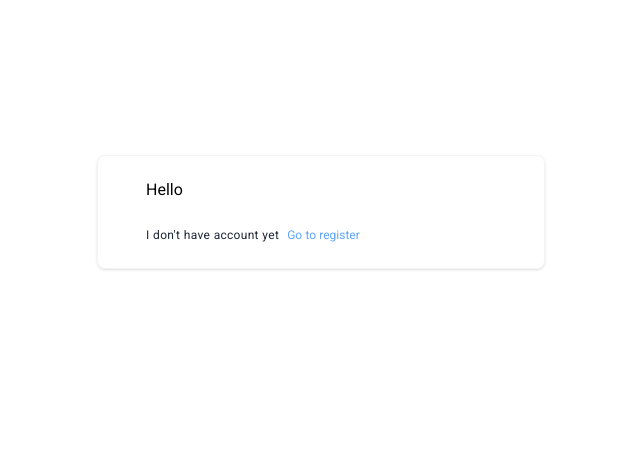
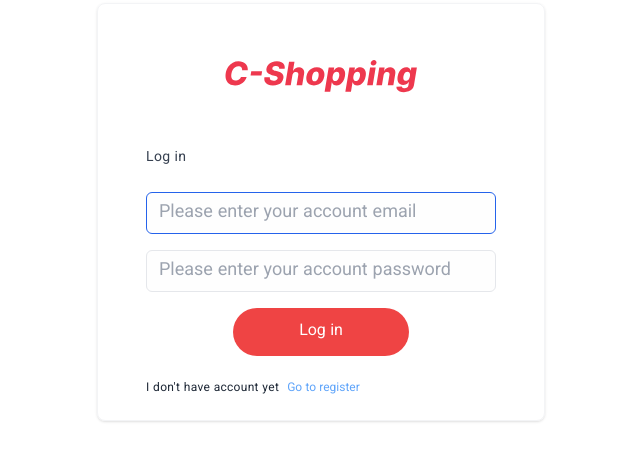
Before and after one commit to DawnGate/relearn, a Next.js app in the folder mini-app/ecommerce-frontend/: page /login in a window 1280 px wide. Shown: the part 188-648 px from the top of the page, without its empty margins (319-959 px from the left). Built offline with nearby package versions, Linux system fonts and the light colour scheme.

Commit message:
feat: miniapp ef update form input with react hook form plus yup

```diff
--- a/mini-app/ecommerce-frontend/app/(main)/(empty-layout)/login/page.tsx
+++ b/mini-app/ecommerce-frontend/app/(main)/(empty-layout)/login/page.tsx
@@ -1,13 +1,24 @@
+'use client'
+
+import { LoginForm, Logo } from '@/components'
+
 import Link from 'next/link'
 
 const LoginPage = () => {
+	const onSubmit = (e: any) => {
+		console.log(e)
+	}
 	return (
 		<>
 			<main className='grid min-h-screen items-center'>
 				<section className='container max-w-md space-y-6 px-12 py-6 lg:rounded-lg lg:border lg:border-gray-100 lg:shadow'>
 					<Link href='/' passHref>
-						<div>Hello</div>
+						<Logo className='mx-auto h-24 w-48' />
 					</Link>
+					<h1>
+						<p>Log in</p>
+					</h1>
+					<LoginForm isLoading={false} onSubmit={onSubmit} />
 					<div className='text-xs'>
 						<p className='mr-2 inline text-xs text-gray-800'>I don&apos;t have account yet</p>
 						<Link href='/register' className='text-xs text-blue-400'>
--- /dev/null
+++ b/mini-app/ecommerce-frontend/components/common/Button.tsx
@@ -0,0 +1,32 @@
+import { ButtonHTMLAttributes } from 'react'
+
+import { Loading } from '@/components'
+
+type ButtonProps = ButtonHTMLAttributes<HTMLButtonElement> & {
+	isLoading?: boolean
+	isRounded?: boolean
+}
+
+export const Button = (props: ButtonProps) => {
+	const {
+		type = 'button',
+		isLoading = false,
+		isRounded = false,
+		className = '',
+		disabled,
+		children,
+		...resProps
+	} = props
+
+	const buttonClassName = `button ${isRounded ? 'rounded-3xl' : ''} ${className}`
+
+	return (
+		<button type={type} disabled={isLoading || disabled} className={buttonClassName} {...resProps}>
+			{isLoading ? <Loading /> : children}
+		</button>
+	)
+}
+
+export const LoginButton = (props: ButtonProps) => {
+	return <Button type='submit' className='mx-auto w-44' isRounded {...props} />
+}
--- /dev/null
+++ b/mini-app/ecommerce-frontend/components/common/DisplayError.tsx
@@ -0,0 +1,31 @@
+'use client'
+
+import { Transition } from '@headlessui/react'
+import { Icons } from '@/components'
+
+import { FieldError } from 'react-hook-form'
+
+interface Props {
+	errors?: FieldError
+}
+
+export const DisplayError = ({ errors }: Props) => {
+	return (
+		<div>
+			<Transition
+				show={!!errors}
+				enter='transition-opacity duration-150'
+				enterFrom='opacity-0'
+				enterTo='opacity-100'
+				leave='transition-opacity duration-10'
+				leaveFrom='opacity-100'
+				leaveTo='opacity-0'
+			>
+				<div className='mt-1.5 inline-flex min-h-[20px] min-w-max gap-x-1 text-sm'>
+					<Icons.Exclamation className='text-red-600' />
+					<span className='text-red-600'>{errors?.message}</span>
+				</div>
+			</Transition>
+		</div>
+	)
+}
--- /dev/null
+++ b/mini-app/ecommerce-frontend/components/common/Icons.tsx
@@ -0,0 +1,103 @@
+import {
+	BsEyeSlash,
+	BsEye,
+	BsCart2,
+	BsShieldExclamation,
+	BsQuestionSquare,
+	BsClockHistory,
+	BsSignpost,
+	BsSortDown,
+	BsShieldCheck,
+	BsFillXCircleFill,
+} from 'react-icons/bs'
+import { FiLogIn, FiLogOut, FiEdit, FiPlus, FiMinus } from 'react-icons/fi'
+import { VscThreeBars, VscLocation } from 'react-icons/vsc'
+import { HiOutlineUser, HiOutlineUsers } from 'react-icons/hi'
+import { IoSearch, IoImagesOutline } from 'react-icons/io5'
+import { BiAbacus, BiCategory } from 'react-icons/bi'
+import { TfiLayoutSlider } from 'react-icons/tfi'
+
+import {
+	RiArrowDownSFill,
+	RiArrowDropLeftLine,
+	RiArrowDropDownLine,
+	RiArrowDropUpLine,
+	RiArrowDropRightLine,
+	RiArrowRightLine,
+	RiHandbagLine,
+	RiHeartLine,
+	RiChat1Line,
+	RiUserLocationLine,
+	RiHome6Line,
+	RiCloseLine,
+	RiUserLocationFill,
+	RiPhoneFill,
+	RiDeleteBinLine,
+	RiStarFill,
+	RiSave2Line,
+	RiCheckboxCircleLine,
+	RiMore2Fill,
+	RiPencilRuler2Line,
+	RiWallet3Line,
+	RiTimeFill,
+	RiTwitterFill,
+	RiLinkedinFill,
+	RiInstagramFill,
+	RiYoutubeFill,
+} from 'react-icons/ri'
+
+import { CgSandClock } from 'react-icons/cg'
+
+export const Icons = {
+	Twitter: RiTwitterFill,
+	Linkedin: RiLinkedinFill,
+	Instagram: RiInstagramFill,
+	Youtube: RiYoutubeFill,
+	Cross: BsFillXCircleFill,
+	Times: RiTimeFill,
+	Wallet: RiWallet3Line,
+	Rule: RiPencilRuler2Line,
+	More: RiMore2Fill,
+	ShieldCheck: BsShieldCheck,
+	Check: RiCheckboxCircleLine,
+	Filter: BiAbacus,
+	Save: RiSave2Line,
+	Star: RiStarFill,
+	Sort: BsSortDown,
+	Eye: BsEye,
+	EyeSlash: BsEyeSlash,
+	Cart: BsCart2,
+	Login: FiLogIn,
+	Logout: FiLogOut,
+	Exclamation: BsShieldExclamation,
+	Bars: VscThreeBars,
+	User: HiOutlineUser,
+	Users: HiOutlineUsers,
+	Category: BiCategory,
+	Question: BsQuestionSquare,
+	Search: IoSearch,
+	ArrowDown: RiArrowDownSFill,
+	ArrowLeft: RiArrowDropLeftLine,
+	ArrowDownLine: RiArrowDropDownLine,
+	ArrowUp: RiArrowDropUpLine,
+	ArrowRight: RiArrowRightLine,
+	ArrowRight2: RiArrowDropRightLine,
+	Edit: FiEdit,
+	Clock: BsClockHistory,
+	Clock2: CgSandClock,
+	Heart: RiHeartLine,
+	Bag: RiHandbagLine,
+	Comment: RiChat1Line,
+	Location: RiUserLocationLine,
+	Location2: VscLocation,
+	Home: RiHome6Line,
+	Plus: FiPlus,
+	Minus: FiMinus,
+	Close: RiCloseLine,
+	UserLocation: RiUserLocationFill,
+	Post: BsSignpost,
+	Phone: RiPhoneFill,
+	Delete: RiDeleteBinLine,
+	Slider: TfiLayoutSlider,
+	Image: IoImagesOutline,
+}
--- /dev/null
+++ b/mini-app/ecommerce-frontend/components/common/TextField.tsx
@@ -0,0 +1,70 @@
+'use client'
+
+import { ChangeEvent, InputHTMLAttributes } from 'react'
+
+import { DisplayError } from '@/components'
+import { FieldError, FieldPath, FieldValues, useController } from 'react-hook-form'
+
+type Props<T extends FieldValues> = InputHTMLAttributes<HTMLInputElement> & {
+	// control: Control<T, object>
+	control: any
+	direction?: string
+	errors?: FieldError
+	name: FieldPath<T>
+	label?: string
+}
+
+// ! This is document for react hook form with typescript using control separate
+// !https://github.com/react-hook-form/react-hook-form/issues/4965#issuecomment-826993553
+
+export function TextField<T extends FieldValues>({
+	label,
+	errors,
+	name,
+	type = 'text',
+	control,
+	direction,
+	...inputProps
+}: Props<T>) {
+	const { field } = useController({
+		name,
+		control,
+		rules: {
+			required: true,
+		},
+	})
+
+	const onChangeHandler = (e: ChangeEvent<HTMLInputElement>) => {
+		const inputValue = e.target.value
+		if (type === 'number' && inputValue.length !== 0) {
+			field.onChange(parseInt(inputValue))
+		} else {
+			field.onChange(inputValue)
+		}
+	}
+
+	return (
+		<div>
+			{label && (
+				<label className='mb-3 block text-xs text-gray-700 md:min-w-max lg:text-sm' htmlFor={name}>
+					{label}
+				</label>
+			)}
+			<input
+				style={{
+					direction: direction === 'ltr' ? 'ltr' : undefined,
+				}}
+				className='block w-full rounded-md border border-gray-200 bg-zinc-50/30 px-3 py-1.5 text-base outline-none transition-colors focus:border-blue-600 lg:text-lg'
+				id={name}
+				type={type}
+				value={field.value}
+				name={field.name}
+				onBlur={field.onBlur}
+				onChange={onChangeHandler}
+				ref={field.ref}
+				{...inputProps}
+			/>
+			<DisplayError errors={errors} />
+		</div>
+	)
+}
--- /dev/null
+++ b/mini-app/ecommerce-frontend/components/forms/LoginForm.tsx
@@ -0,0 +1,63 @@
+'use client'
+
+import { SubmitHandler, useForm } from 'react-hook-form'
+
+import { useEffect } from 'react'
+
+import { yupResolver } from '@hookform/resolvers/yup'
+
+import { logInScheme } from '@/utils'
+
+import { TextField, LoginButton } from '@/components'
+
+interface Props {
+	isLoading: boolean
+	onSubmit: any
+}
+
+interface FormInput {
+	email: string
+	password: string
+}
+
+export const LoginForm = ({ isLoading, onSubmit }: Props) => {
+	const {
+		control,
+		handleSubmit,
+		setFocus,
+		formState: { errors: formErrors },
+	} = useForm<FormInput>({
+		resolver: yupResolver(logInScheme),
+		defaultValues: {
+			email: '',
+			password: '',
+		},
+	})
+
+	const onHandleSubmit: SubmitHandler<FormInput> = data => {
+		onSubmit(data)
+	}
+
+	useEffect(() => {
+		setFocus('email')
+	}, [setFocus])
+
+	return (
+		<form className='space-y-4' onSubmit={handleSubmit(onHandleSubmit)} autoComplete='off'>
+			<TextField
+				errors={formErrors.email}
+				placeholder='Please enter your account email'
+				name='email'
+				control={control}
+			/>
+			<TextField
+				errors={formErrors.password}
+				placeholder='Please enter your account password'
+				name='password'
+				type='password'
+				control={control}
+			/>
+			<LoginButton isLoading={isLoading}>Log in</LoginButton>
+		</form>
+	)
+}
--- /dev/null
+++ b/mini-app/ecommerce-frontend/components/loading/Loading.tsx
@@ -0,0 +1,73 @@
+'use client'
+
+type LoadingProps = {
+	type?: 'primary' | 'secondary'
+}
+
+export const Loading = ({ type = 'primary' }: LoadingProps) => {
+	return (
+		<div className='lds-ellipsis'>
+			<div></div>
+			<div></div>
+			<div></div>
+			<div></div>
+			<style jsx>{`
+				.lds-ellipsis {
+					display: inline-block;
+					position: relative;
+					width: 80px;
+					height: 24px;
+				}
+				.lds-ellipsis div {
+					position: absolute;
+					top: 15%;
+					width: 13px;
+					height: 13px;
+					border-radius: 50%;
+					background: ${type === 'primary' ? '#fff' : '#ee384e'};
+					animation-timing-function: cubic-bezier(0, 1, 1, 0);
+				}
+				.lds-ellipsis div:nth-child(1) {
+					left: 8px;
+					animation: lds-ellipsis1 0.6s infinite;
+				}
+				.lds-ellipsis div:nth-child(2) {
+					left: 8px;
+					animation: lds-ellipsis2 0.6s infinite;
+				}
+				.lds-ellipsis div:nth-child(3) {
+					left: 32px;
+					animation: lds-ellipsis2 0.6s infinite;
+				}
+				.lds-ellipsis div:nth-child(4) {
+					left: 56px;
+					animation: lds-ellipsis3 0.6s infinite;
+				}
+				@keyframes lds-ellipsis1 {
+					0% {
+						transform: scale(0);
+					}
+					100% {
+						transform: scale(1);
+					}
+				}
+				@keyframes lds-ellipsis3 {
+					0% {
+						transform: scale(1);
+					}
+					100% {
+						transform: scale(0);
+					}
+				}
+				@keyframes lds-ellipsis2 {
+					0% {
+						transform: translate(0, 0);
+					}
+					100% {
+						transform: translate(24px, 0);
+					}
+				}
+			`}</style>
+		</div>
+	)
+}
--- a/mini-app/ecommerce-frontend/next.config.mjs
+++ b/mini-app/ecommerce-frontend/next.config.mjs
@@ -1,4 +1,12 @@
 /** @type {import('next').NextConfig} */
-const nextConfig = {}
+const nextConfig = {
+	webpack(config) {
+		config.module.rules.push({
+			test: /\.svg$/,
+			use: '@svgr/webpack',
+		})
+		return config
+	},
+}
 
 export default nextConfig
--- a/mini-app/ecommerce-frontend/utils/index.ts
+++ b/mini-app/ecommerce-frontend/utils/index.ts
@@ -1 +1,2 @@
 export * from './constants'
+export * from './validation'
--- /dev/null
+++ b/mini-app/ecommerce-frontend/utils/validation.ts
@@ -0,0 +1,8 @@
+import * as Yup from 'yup'
+
+export const logInScheme = Yup.object().shape({
+	email: Yup.string().required('Account email is required').email('Please enter the correct email'),
+	password: Yup.string()
+		.required('Please enter the login password')
+		.min(6, 'The minimum password length is 6 characters'),
+})
```
Also changed, not shown: mini-app/ecommerce-frontend/components/index.ts (+15 -0 lines), mini-app/ecommerce-frontend/package.json (+7 -1 lines), 1 other file (tests, documents, lock files or other folders).
